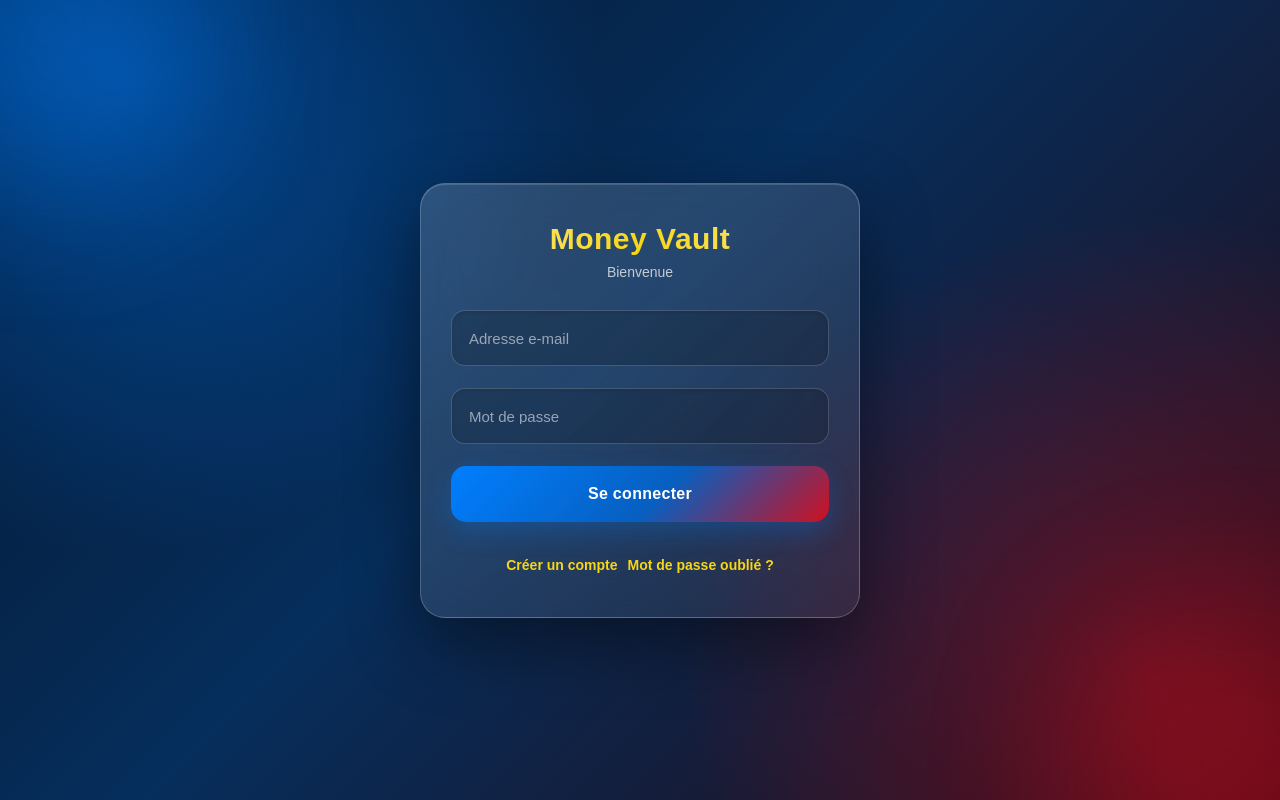
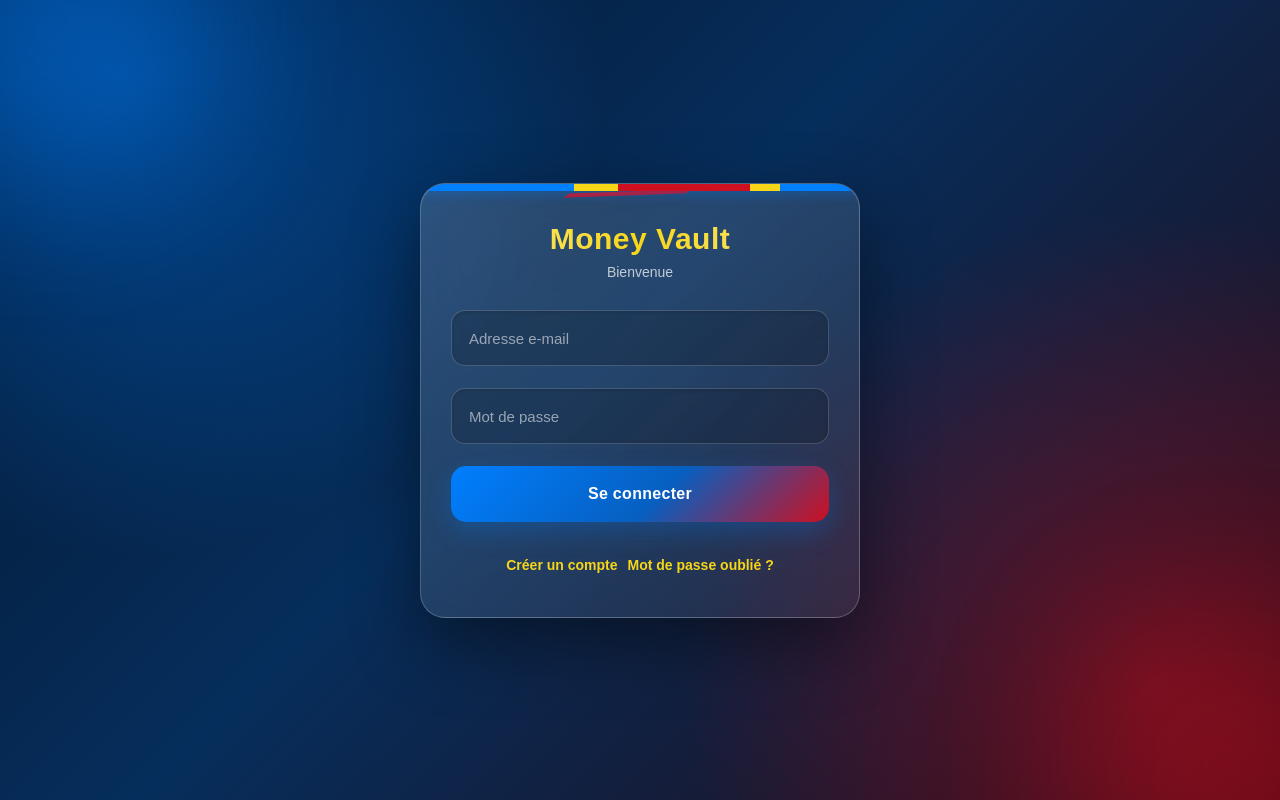
Before and after one commit to Money00111/Money-vault-congo, a plain HTML site: page login.html in a window 1280 px wide. Drawn offline with Linux system fonts and the light colour scheme; no server answers.

Commit message:
Update auth.css

```diff
--- a/css/auth.css
+++ b/css/auth.css
@@ -568,3 +568,72 @@ button:active {
         font-size: 14px;
     }
 }
+/* =========================================
+   🇨🇩 CONGO FLAG DESIGN - TOP ONLY
+   ========================================= */
+
+.card {
+    position: relative;
+    overflow: hidden;
+}
+
+/* Amabara y'ibendera hejuru */
+.card::before {
+    content: "";
+    position: absolute;
+
+    top: 0;
+    left: 0;
+
+    width: 100%;
+    height: 7px;
+
+    background:
+        linear-gradient(
+            90deg,
+            #007fff 0%,
+            #007fff 35%,
+            #f7d618 35%,
+            #f7d618 45%,
+            #ce1021 45%,
+            #ce1021 75%,
+            #f7d618 75%,
+            #f7d618 82%,
+            #007fff 82%,
+            #007fff 100%
+        );
+
+    z-index: 10;
+
+    box-shadow:
+        0 2px 12px rgba(0,127,255,.45);
+}
+
+/* Akandi ka stripe kameze nk'ibendera rya Congo */
+.card::after {
+    content: "";
+
+    position: absolute;
+
+    top: 7px;
+    left: -5%;
+
+    width: 110%;
+    height: 4px;
+
+    background:
+        linear-gradient(
+            145deg,
+            transparent 0%,
+            transparent 35%,
+            #ce1021 35%,
+            #ce1021 60%,
+            transparent 60%
+        );
+
+    transform: rotate(-2deg);
+
+    opacity: .95;
+
+    z-index: 9;
+}
```
